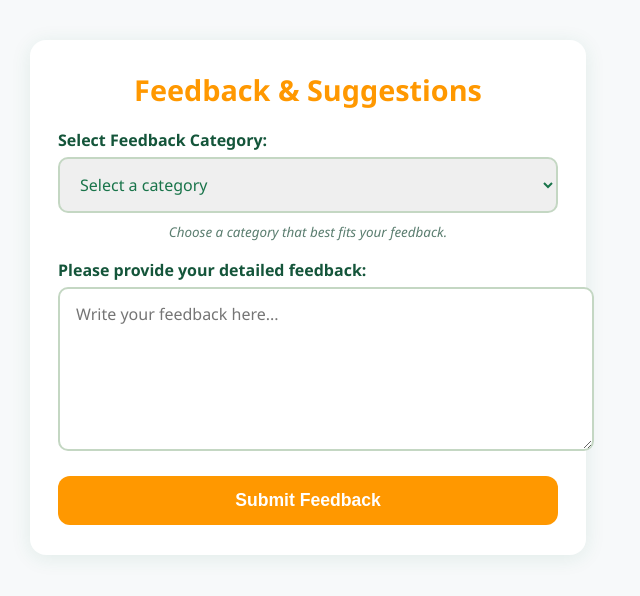
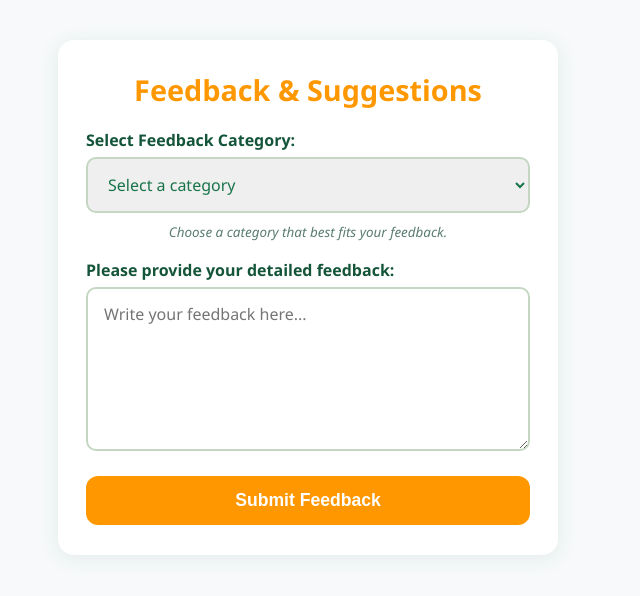
Before and after one commit to praveenmanthiramoorthi/teamheisen, a plain HTML site: page feedback.html in a window 1280 px wide. Shown: the whole page, without its empty margins (332-972 px from the left). Drawn offline with Linux system fonts and the light colour scheme.

Commit message:
Update feedback.html

```diff
--- a/feedback.html
+++ b/feedback.html
@@ -87,6 +87,9 @@
       font-style: italic;
       text-align: center;
     }
+    *, *::before, *::after {
+  box-sizing: border-box;
+}
   </style>
 </head>
 <body>
```
